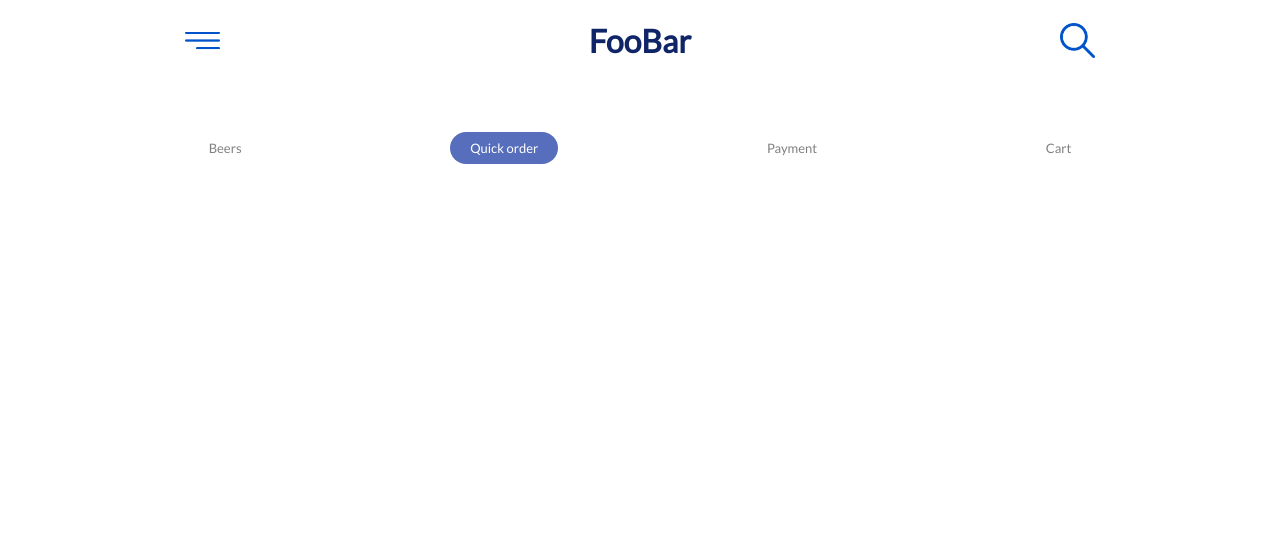
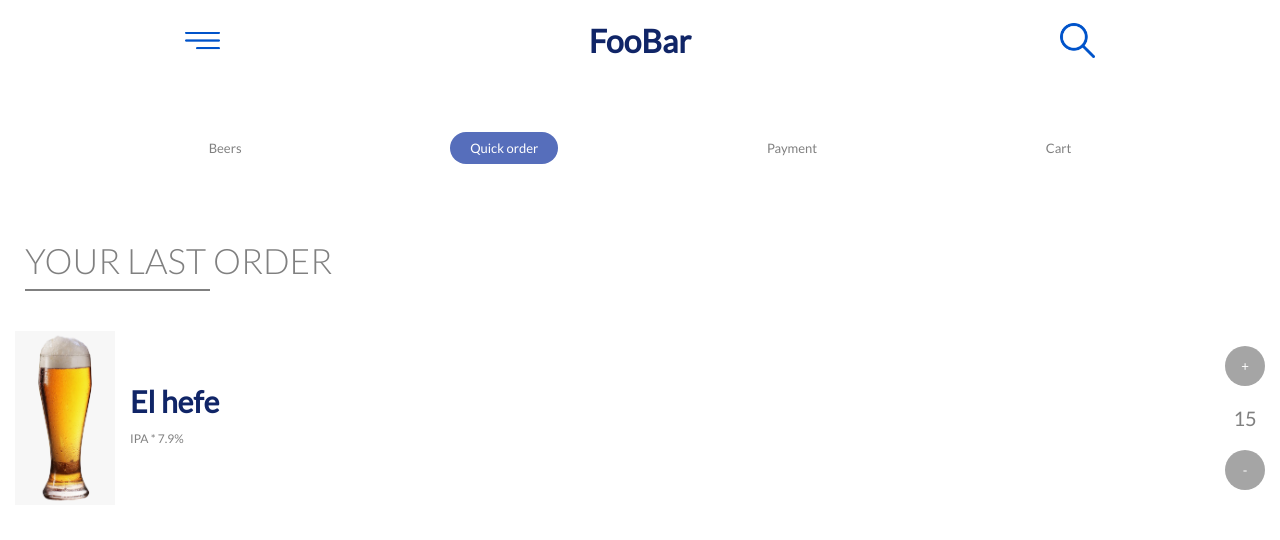
Before and after one commit to StefanFlorea00/fooBar-1, a website: page form.html in a window 1280 px wide. Both pictures are taken after a click on the item "Quick order". Drawn offline with Linux system fonts and the light colour scheme.

Commit message:
updated style

```diff
--- a/form-style.css
+++ b/form-style.css
@@ -24,6 +24,10 @@ h1 {
 
 .hidden {
   display: none;
+}
+
+main {
+  padding: 0 15px;
 }
 
 /* MENU */
@@ -87,8 +91,9 @@ main {
 
 /* BEER */
 
-.beer-text-wrapper h1 {
+.beer-text-wrapper h2 {
   margin: 5px 0;
+  font-size: 30px;
   color: var(--sec-color);
 }
 
@@ -150,3 +155,40 @@ main {
 .learn-more-section h2 {
   color: var(--sec-color);
 }
+
+/* QUICK ORDER */
+
+#order h1 {
+  position: relative;
+  color: var(--gray-text);
+  font-size: 35px;
+  font-weight: 300;
+  margin-left: 10px;
+}
+
+#order h1:after {
+  position: absolute;
+  content: "";
+  background: var(--gray-text);
+  height: 2px;
+  width: 185px;
+  left: 0%;
+  bottom: -25%;
+}
+
+.quick .beer-img {
+  width: 100px;
+}
+
+.quick {
+  align-items: center;
+  justify-content: flex-start;
+}
+
+.quick .order-btn-wrapper {
+  margin-left: auto;
+}
+
+.quick .beer-text-wrapper {
+  margin-left: 15px;
+}
--- a/form.html
+++ b/form.html
@@ -27,7 +27,7 @@
             <div class="beer-wrapper">
                 <img class="beer-img" src="assets/beer-glass.png">
                 <div class="beer-text-wrapper">
-                    <h1>El hefe</h1>
+                    <h2>El hefe</h2>
                     <p class="beer-stats"><span>IPA</span> * <span>7.9%</span></p>
                     <p class="beer-desc">Refrenhing beer is so good i like it a lot ahahahah</p>
                     <button class="primary-btn active">Learn more</button>
@@ -38,18 +38,34 @@
                     <button class="order-btn">-</button>
                 </div>
                 <section class="learn-more-section hidden">
-                    <h2>Aroma</h2>
+                    <h3>Aroma</h3>
                     <p>AHAHAHAH</p>
-                    <h2>Appearance</h2>
+                    <h3>Appearance</h3>
                     <p>AHAHAHAH</p>
-                    <h2>Flavour</h2>
+                    <h3>Flavour</h3>
                     <p>AHAHAHAH</p>
                 </section>
             </div>
         </section>
-        <section id="quick-order hidden"></section>
-        <section id="payment hidden"></section>
-        <section id="cart hidden"></section>
+        <section class="hidden" id="order">
+            <h1 class="">YOUR LAST ORDER</h1>
+            <div class="beer-wrapper quick">
+                <img class="beer-img" src="assets/beer-glass.png">
+                <div class="beer-text-wrapper">
+                    <h2>El hefe</h2>
+                    <p class="beer-stats"><span>IPA</span> * <span>7.9%</span></p>
+                </div>
+                <div class="order-btn-wrapper">
+                    <button class="order-btn">+</button>
+                    <p class="order-amount">15</p>
+                    <button class="order-btn">-</button>
+                </div>
+            </div>
+
+
+        </section>
+        <section class="hidden" id="payment"></section>
+        <section class="hidden" id="cart"></section>
 
     </main>
 </body>
--- a/script/form.js
+++ b/script/form.js
@@ -10,11 +10,13 @@ function changeSection(e){
 
 
     document.querySelectorAll("main > section").forEach(section=> {
-
-        if(section.id!=activeSection){
+        console.warn(section.id, "active: " + activeSection)
+        if(section.id==activeSection){
+            console.log("add")
+            section.classList.remove("hidden");
+        } else {
+            console.warn("hide");
             section.classList.add("hidden");
-        } else {
-            section.classList.remove("hidden");
         }
     })
 
```
